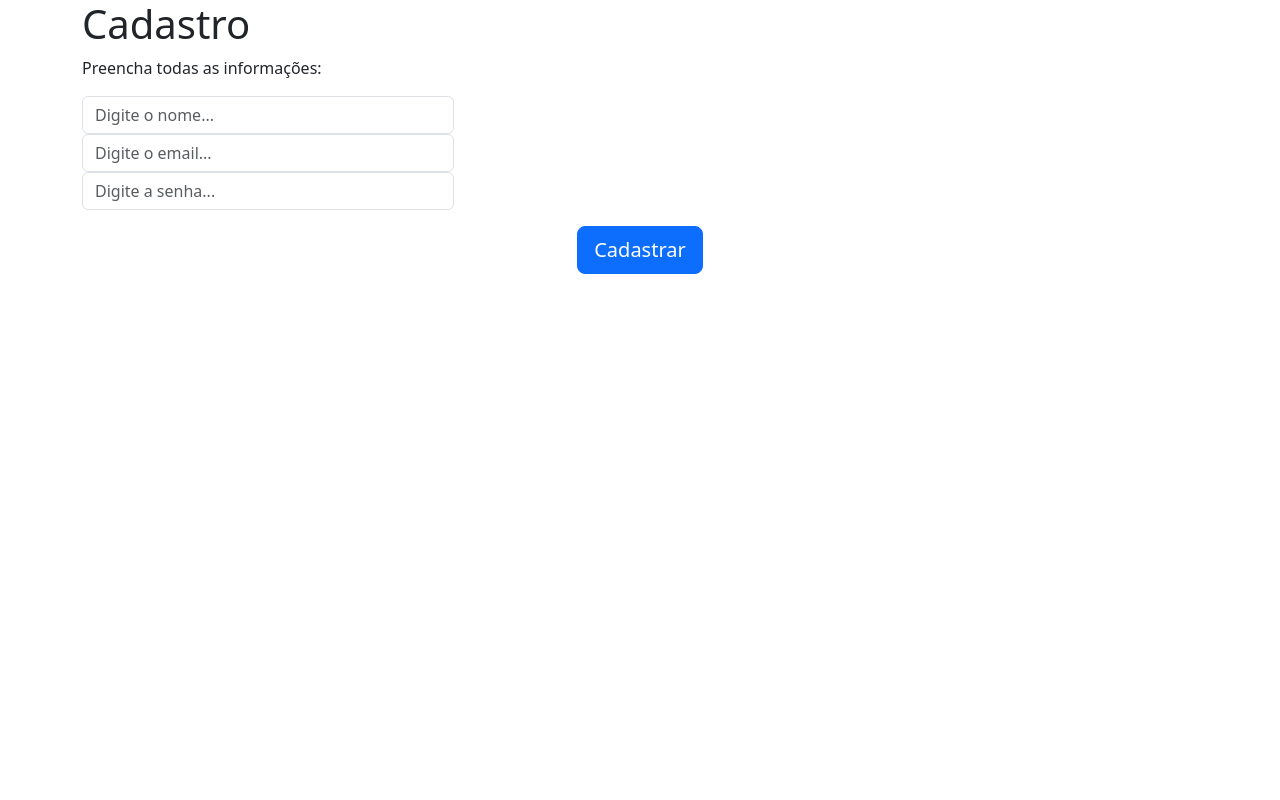
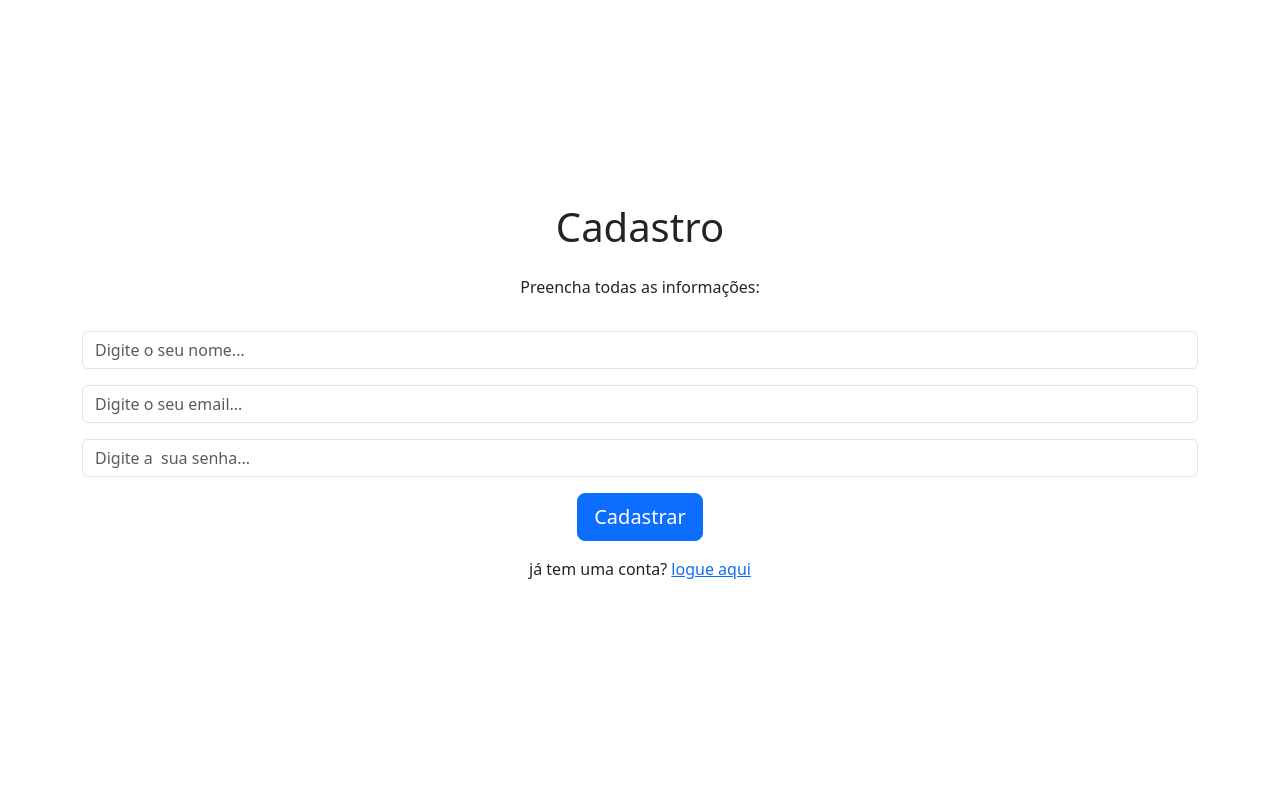
Before and after one commit to clerisonbueno/mapamundi, a PHP site: page /php/cadcli.php in a window 1280 px wide. Run offline with PHP 8.4, Linux system fonts and the light colour scheme.

Commit message:
arrumado navegaão do usuario e uso de fun~oes

```diff
--- a/php/cadcli.php
+++ b/php/cadcli.php
@@ -12,27 +12,17 @@ session_start();
 </head>
 <body>
     <div class="container">
-        <h1>Cadastro</h1>
-        <p>Preencha todas as informações:</p>
-        <form action="bd.php" method="post">
-            <!-- Criação da primeira linha -->
-            <div class="column gap-3">
-                <!-- criação da primeira coluna ocupando todo o espaço = 12 -->
-                <div class="col-md-4">
-                    <input type="text" class="form-control" name="nome" id="" placeholder="Digite o nome...">
-                </div>
-                <div class="col-md-4">
-                    <input type="text" class="form-control" name="email" id="" placeholder="Digite o email...">
-                </div>
-                <div class="col-md-4">
-                    <input type="text" class="form-control" name="senha" id="" placeholder="Digite a senha...">
-                </div>
-            </div>
 
-            <div class="row mt-3 text-center">
-                <div class="col-md-12">
-                    <input type="submit" class="btn btn-primary btn-lg" value="Cadastrar">
-                </div>
+        <form action="bd.php?gt=caduser" method="post" class="d-flex flex-column gap-3
+         justify-content-center align-items-center vh-100 ">
+            <h1>Cadastro</h1>
+            <p>Preencha todas as informações:</p>
+            <input type="text" class="form-control" name="nome" id="" placeholder="Digite o seu nome..." >
+            <input type="text" class="form-control" name="email" id="" placeholder="Digite o seu email...">
+            <input type="text" class="form-control" name="senha" id="" placeholder="Digite a  sua senha...">
+            <input type="submit" class="btn btn-primary btn-lg" value="Cadastrar">
+                <!--envia para login-->
+                <p>já tem uma conta? <a href="login.php">logue aqui</a></p>
             </div>
         </form>
     </div>
--- a/php/cadinfomapa.php
+++ b/php/cadinfomapa.php
@@ -2,7 +2,7 @@
  session_start()
 ?>
 <!DOCTYPE html>
-<html lang="en">
+<html lang="pt-br">
 <head>
     <meta charset="UTF-8">
     <meta name="viewport" content="width=device-width, initial-scale=1.0">
@@ -11,8 +11,9 @@
 </head>
 <body>
 <div class="container">
+    <form action="bd.php?gt=cadpais" method="post" class="d-flex flex-column gap-3
+         justify-content-center align-items-center vh-100">
     <h1 class="h2 text-center mt-5">Cadastro de eventos</h1>
-    <form action="bd.php" method="post">
     <select class="form-control mb-2" name="pais" id="">
         <option value="">Selecione um país...</option>
         <option value="">Country</option>
--- a/php/login.php
+++ b/php/login.php
@@ -11,13 +11,15 @@ session_start()
 </head>
 <body>
     <div class="container">
-        <form action="bd.php" method="post" class="d-flex flex-column gap-3
+        <form action="bd.php?gt=login" method="post" class="d-flex flex-column gap-3
          justify-content-center align-items-center vh-100">
          <h1>Login</h1>
             <input type="text" name="email" id="" placeholder="Digite seu email" class="form-control ">
             <input type="password" name="senha" id="" placeholder="Digite sua senha" class="form-control">
-            <input type="submit" value="enviar" class="btn btn-primary">
+            <input type="submit" value="enviar" class="btn btn-primary" >
+            <p>não tem uma conta ? <a href="cadcli.php" class="text-primary">cadastre-se aqui</a></p>
         </form>
+
     </div>
     <script src="https://cdn.jsdelivr.net/npm/bootstrap@5.3.8/dist/js/bootstrap.bundle.min.js" integrity="sha384-FKyoEForCGlyvwx9Hj09JcYn3nv7wiPVlz7YYwJrWVcXK/BmnVDxM+D2scQbITxI" crossorigin="anonymous"></script>
 </body>
```
Also changed, not shown: cadcli.sql (deleted, +0 -60 lines), mapamundi.sql (renamed from cadpais.sql, +38 -3 lines), php/bd.php (+12 -3 lines).
